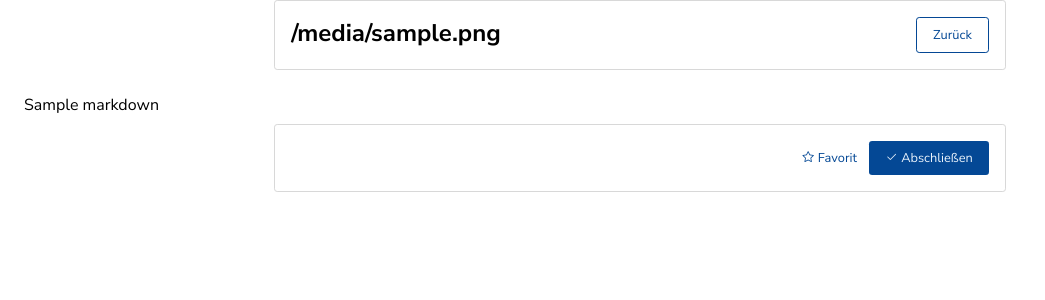
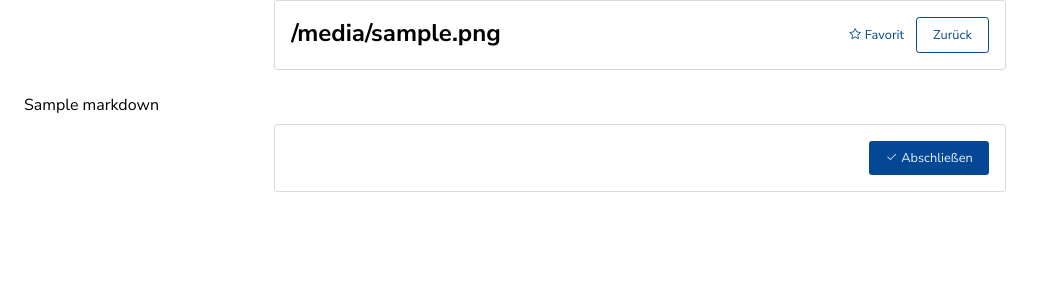
Before and after one commit to EuleHund3506900/Learning-with-Flask, a Flask app: template templates/app/markdown.html in a window 1280 px wide. Shown: the part 80-380 px from the top of the page, without its empty margins (0-1045 px from the left). Run offline with Flask 3, Linux system fonts and the light colour scheme; the template is opened without the code that fills it: most values are stand-ins (such as "Sample title", 1, 10 or a date in 2020).

Commit message:
fixed js favourite lesson

```diff
--- a/static/scripts/lesson.js
+++ b/static/scripts/lesson.js
@@ -1,6 +1,6 @@
 const star_icon = document.querySelector(" .ti-star");
 
-const favorite_button = document.querySelector(".ghost");
+const favorite_button = document.querySelector(".favourite");
 
 const complete_button = document.querySelector(".full");
 
--- a/templates/app/markdown.html
+++ b/templates/app/markdown.html
@@ -13,6 +13,7 @@
   <h2 class="lesson-title">{{ file_name.replace(".md", "") }}</h2>
   <div>
     <button class="ghost reset-button hidden"><i class="ti ti-reload"></i> Fortschritt zurücksetzen</button>
+    <button class="ghost favourite"><i class="ti ti-star"></i>  Favorit</button>
     <button class="outline" onClick="window.history.back()">Zurück</button>
 
     {% if show_navigation %}
@@ -26,7 +27,6 @@
 <div class="lesson-footer">
   <div></div>
   <div>
-    <button class="ghost"><i class="ti ti-star"></i>  Favorit</button>
     <button class="full"><i class="ti ti-check"></i>  Abschließen</button>
     {% if show_navigation %}
       <button class="full">Weiter</button>
```
